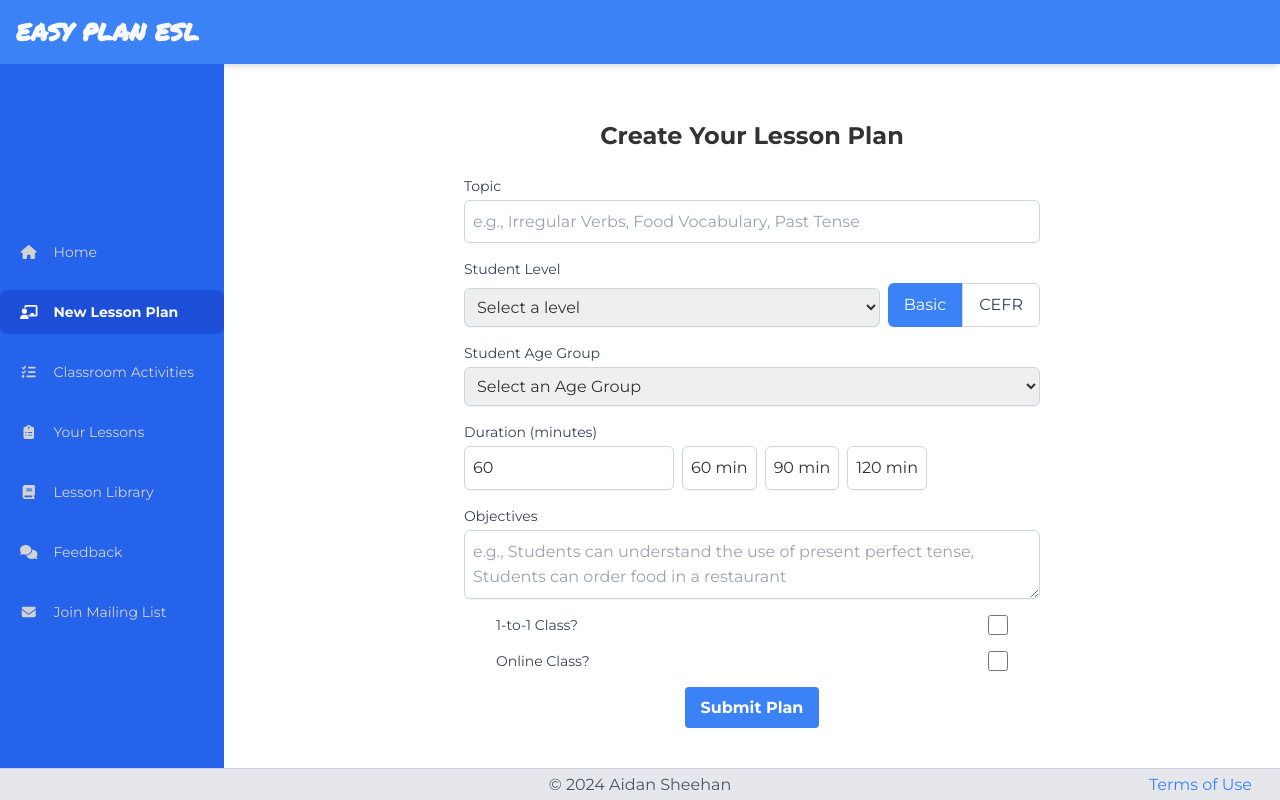
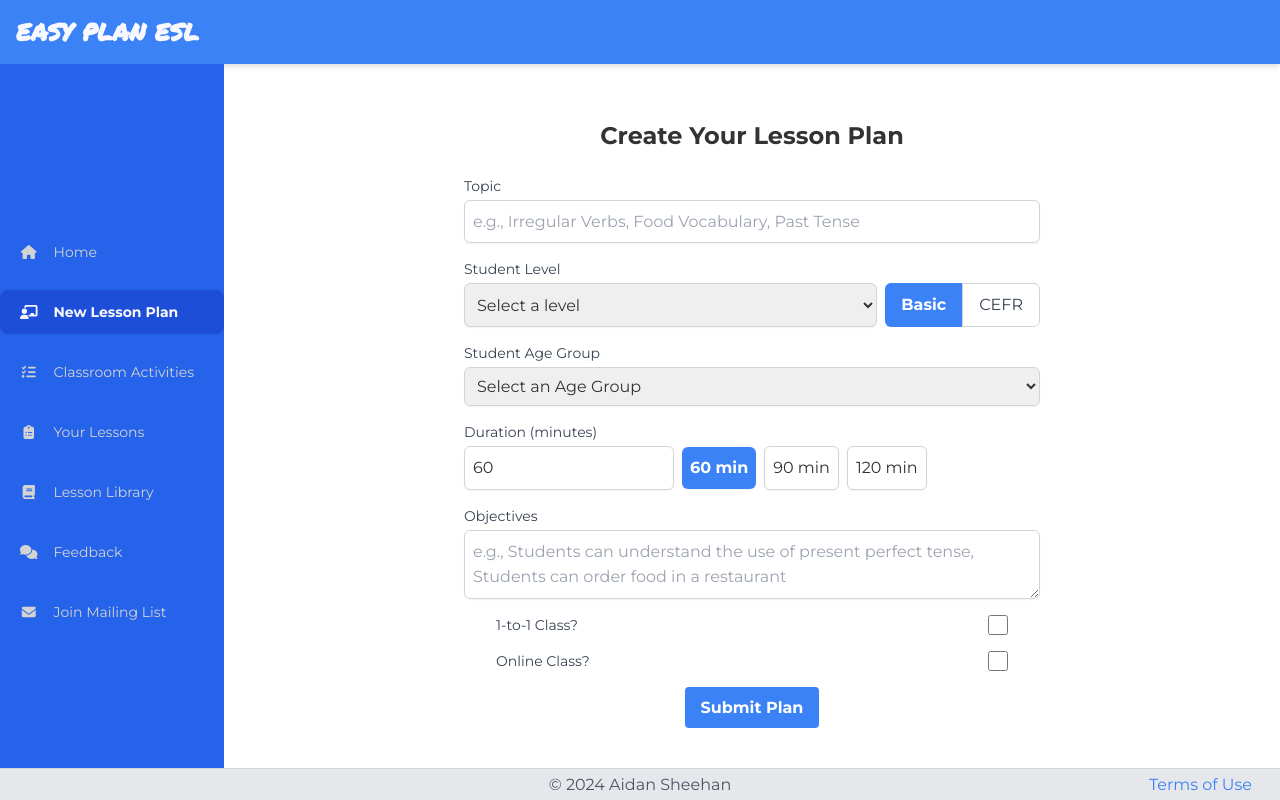
Before and after one commit to aidansheehan/unplan-app, a Next.js app: page /plan in a window 1280 px wide. Built offline with nearby package versions, Linux system fonts and the light colour scheme.

Commit message:
immediate-fixes-and-feedback new: remove flex wrap on mob pt, highlight duration selectors for consistency

```diff
--- a/src/pages/plan.js
+++ b/src/pages/plan.js
@@ -140,7 +140,7 @@ const Plan = () => {
                         <div >
                             <label htmlFor='level' className="block text-sm font-medium text-gray-700">Student Level</label>
 
-                            <div className='flex flex-wrap items-end gap-2 mt-1' >
+                            <div className='flex flex-col-reverse md:flex-row md:flex-wrap gap-2 mt-1' >
                                 <select
                                     name="level"
                                     id="level"
@@ -171,14 +171,14 @@ const Plan = () => {
                                 <div className="flex">
                                     <button
                                         type="button"
-                                        className={`px-4 py-2 rounded-l-md ${!useCEFR ? 'bg-blue-500 text-white' : 'bg-white text-gray-700 border border-gray-300 hover:bg-gray-100'}`}
+                                        className={`px-4 py-2 rounded-l-md w-1/2 md:w-auto ${!useCEFR ? 'bg-blue-500 text-white font-semibold' : 'bg-white text-gray-700 border border-gray-300 hover:bg-gray-100'}`}
                                         onClick={toggleCEFR}
                                     >
                                         Basic
                                     </button>
                                     <button
                                         type="button"
-                                        className={`px-4 py-2 rounded-r-md ${useCEFR ? 'bg-blue-500 text-white' : 'bg-white text-gray-700 border border-gray-300 hover:bg-gray-100'}`}
+                                        className={`px-4 py-2 rounded-r-md w-1/2 md:w-auto ${useCEFR ? 'bg-blue-500 text-white font-semibold' : 'bg-white text-gray-700 border border-gray-300 hover:bg-gray-100'}`}
                                         onClick={toggleCEFR}
                                     >
                                         CEFR
@@ -215,7 +215,7 @@ const Plan = () => {
                                 id="duration"
                                 value={formData.duration}
                                 onChange={handleChange}
-                                className="p-2 border border-gray-300 rounded-md shadow-sm"
+                                className="p-2 border border-gray-300 rounded-md shadow-sm portrait:w-full md:w-auto"
                                 placeholder="e.g., 60"
                                 min="5"
                                 step="5"
@@ -223,15 +223,15 @@ const Plan = () => {
                                 />
 
                                 <button type="button" onClick={() => setFormData({...formData, duration: 60})}
-                                        className="p-2 border border-gray-300 rounded-md shadow-sm hover:bg-gray-100">
+                                        className={`p-2 rounded-md shadow-sm ${formData.duration == 60 ? 'bg-blue-500 text-white font-semibold' : 'border border-gray-300 hover:bg-gray-100' }`}>
                                 60 min
                                 </button>
                                 <button type="button" onClick={() => setFormData({...formData, duration: 90})}
-                                        className="p-2 border border-gray-300 rounded-md shadow-sm hover:bg-gray-100">
+                                        className={`p-2 rounded-md shadow-sm ${formData.duration == 90 ? 'bg-blue-500 text-white font-semibold' : 'border border-gray-300 hover:bg-gray-100' }`}>
                                 90 min
                                 </button>
                                 <button type="button" onClick={() => setFormData({...formData, duration: 120})}
-                                        className="p-2 border border-gray-300 rounded-md shadow-sm hover:bg-gray-100">
+                                        className={`p-2 rounded-md shadow-sm ${formData.duration == 120 ? 'bg-blue-500 text-white font-semibold' : 'border border-gray-300 hover:bg-gray-100' }`}>
                                 120 min
                                 </button>
                             </div>
```
